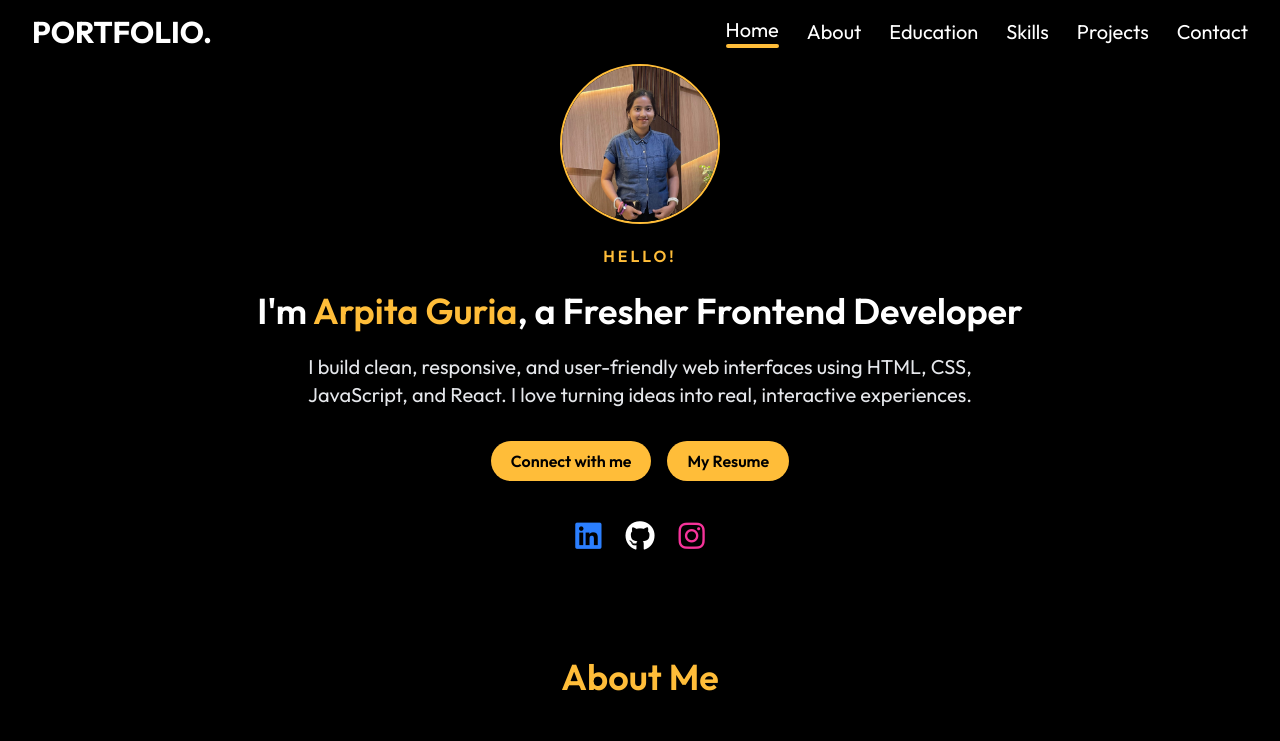
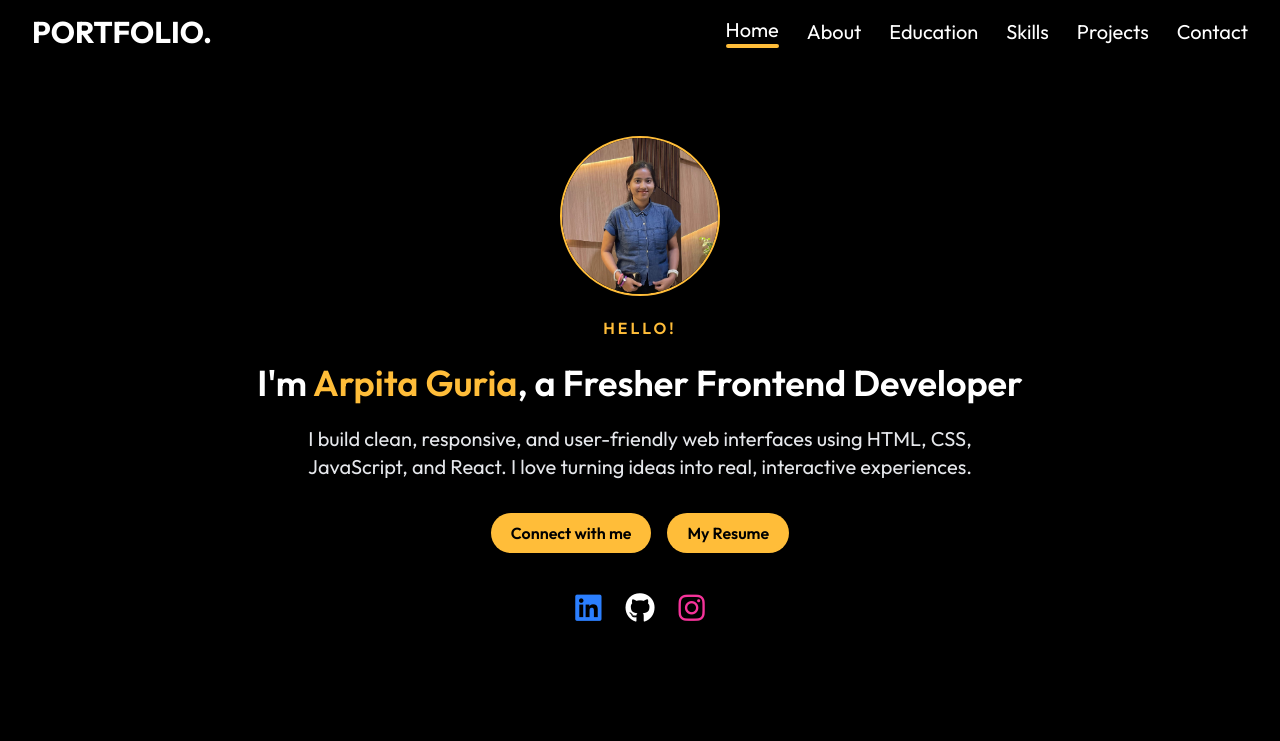
Before and after one commit to guriaarpita25/Portfolio-website, a React (Vite) app: page / in a window 1280 px wide. Shown: the top 741 px of the page. Built offline with nearby package versions, Linux system fonts and the light colour scheme.

Commit message:
updated portfolio design

```diff
--- a/src/Hero/Home.jsx
+++ b/src/Hero/Home.jsx
@@ -3,7 +3,7 @@ import React from 'react';
 
 const Home = () => {
     return (
-        <div id='home' className="px-6 md:px-20 py-16">
+        <div id='home' className="px-6 md:px-20 py-34">
             <div className="flex flex-col items-center text-center gap-5">
 
                 <img
```
